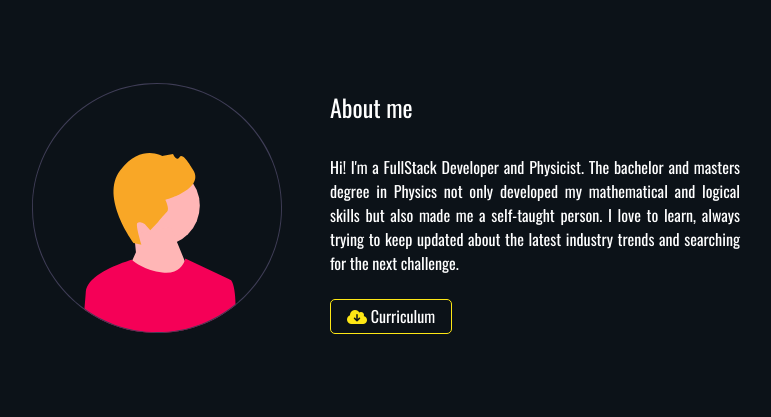
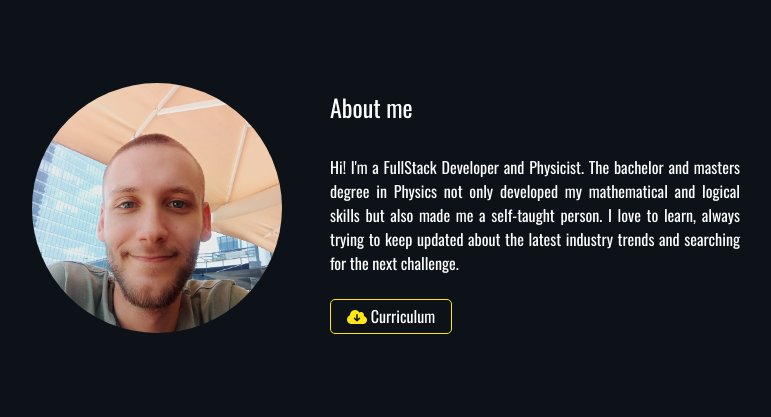
Before and after one commit to Kaju-K/portfolio, a plain HTML site: page index.html in a window 1280 px wide. Shown: the part 992-1409 px from the top of the page, without its empty margins (238-1009 px from the left). Drawn offline with nearby package versions, Linux system fonts and the light colour scheme.

Commit message:
adding profile picture

```diff
--- a/css/about_me.css
+++ b/css/about_me.css
@@ -46,13 +46,34 @@
     color: var(--contrast-color);
 }
 
+.content-about-me {
+    display: flex;
+    align-items: center;
+    flex-direction: column;
+}
+
+.container-profile-picture {
+    display: flex;
+    justify-content: center;
+    align-items: center;
+    height: 200px;
+    width: 200px;
+    flex-shrink: 0;
+    border-radius: 50%;
+    overflow: hidden;
+}
+
 .profile-picture {
-    display: none;
+    display: block;
+    width: 100%;
+    height: 100%;
+    object-fit: cover;
 }
 
 @media screen and (min-width:900px) {
     .content-about-me {
         display: flex;
+        flex-direction: row;
         justify-content: center;
         align-items: center;
         box-sizing: border-box;
@@ -78,9 +99,9 @@
         text-align: left;
     }
 
-    .profile-picture {
-        display: inline-block;
+    .container-profile-picture {
         height: 250px;
+        width: 250px;
     }
 
     .about-me__curriculum {
--- a/index.html
+++ b/index.html
@@ -59,7 +59,9 @@
     <!-- About me -->
     <section class="about-me" id="about-me">
         <div class="content-about-me">
-            <img src="img/profile_picture.svg" alt="Profile Picture" class="profile-picture">
+            <div class="container-profile-picture">
+                <img src="img/profile_picture.jpg" alt="Profile Picture" class="profile-picture">
+            </div>
             <div class="container-about-me">
                 <h2 class="container-about-me__title">
                     About me
```
Also changed, not shown: img/profile_picture.jpg (added).
